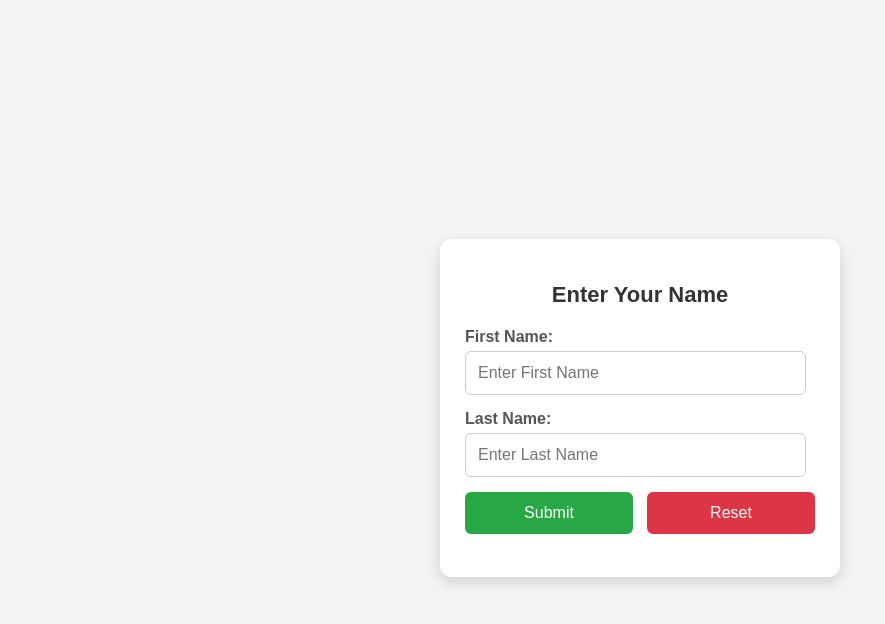
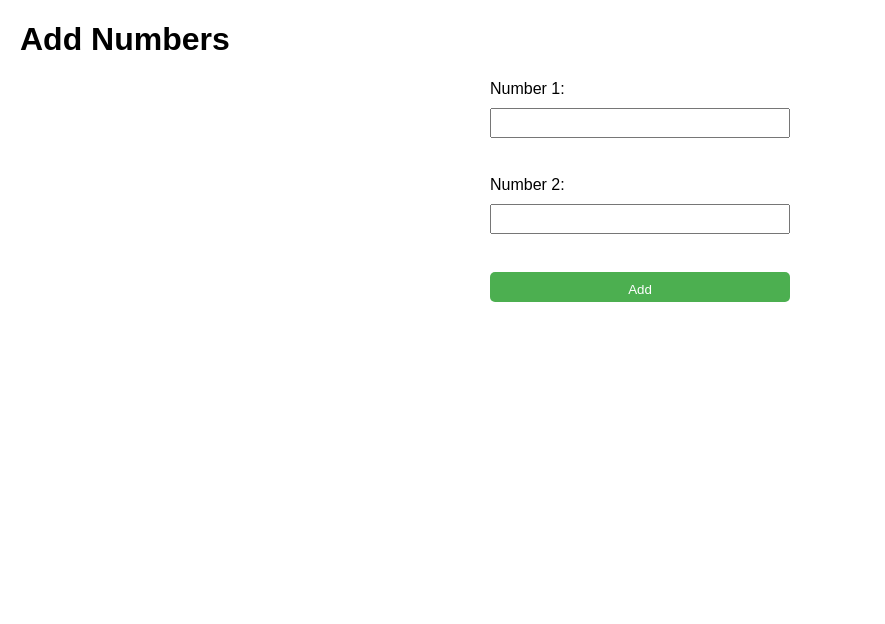
Before and after one commit to prasadp1307/Assignment-, a plain HTML site: page index.html in a window 1280 px wide. Shown: the whole page, without its empty margins (0-885 px from the left). Drawn offline with Linux system fonts and the light colour scheme.

Commit message:
async-fx

```diff
--- a/index.html
+++ b/index.html
@@ -1,54 +1,51 @@
+
 <!DOCTYPE html>
 <html lang="en">
 <head>
     <meta charset="UTF-8">
     <meta name="viewport" content="width=device-width, initial-scale=1.0">
-    <title>User Form</title>
-    <link rel="stylesheet" href="styles.css">
+    <title>Add Numbers</title>
+    <link rel="stylesheet" href="style.css">
+</head>
+<body>
+    <h1>Add Numbers</h1>
+    <form>
+        <label for="num1">Number 1:</label>
+        <input type="number" id="num1" required><br><br>
+        <label for="num2">Number 2:</label>
+        <input type="number" id="num2" required><br><br>
+        <button id="add-btn">Add</button>
+    </form>
+    <p id="result"></p>
+    <p id="error"></p>
+
     <script>
-        function displayResult(event) {
-            event.preventDefault(); // Prevent form submission reload
-            let firstName = document.getElementById("firstName").value;
-            let lastName = document.getElementById("lastName").value;
+        const addBtn = document.getElementById('add-btn');
+        const num1Input = document.getElementById('num1');
+        const num2Input = document.getElementById('num2');
+        const resultPara = document.getElementById('result');
+        const errorPara = document.getElementById('error');
 
-            if (firstName.trim() === "" || lastName.trim() === "") {
-                document.getElementById("result").innerText = "Please enter both names!";
-                document.getElementById("result").style.color = "red";
-            } else {
-                document.getElementById("result").innerText = "Hello, " + firstName + " " + lastName + "!";
-                document.getElementById("result").style.color = "green";
+        addBtn.addEventListener('click', async (e) => {
+            e.preventDefault();
+            try {
+                const num1 = parseFloat(num1Input.value);
+                const num2 = parseFloat(num2Input.value);
+                const result = await addNumbers(num1, num2);
+                resultPara.textContent = `Result: ${result}`;
+                errorPara.textContent = '';
+            } catch (error) {
+                errorPara.textContent = `Error: ${error.message}`;
+                resultPara.textContent = '';
             }
-        }
+        });
 
-        function resetForm() {
-            document.getElementById("userForm").reset();
-            document.getElementById("result").innerText = "";
+        async function addNumbers(num1, num2) {
+            if (typeof num1 !== 'number' || typeof num2 !== 'number') {
+                throw new Error('Both arguments must be numbers');
+            }
+            return Promise.resolve(num1 + num2);
         }
     </script>
-</head>
-<body>
-
-    <div class="container">
-        <h2>Enter Your Name</h2>
-        <form id="userForm" onsubmit="displayResult(event)">
-            <div class="input-group">
-                <label for="firstName">First Name:</label>
-                <input type="text" id="firstName" placeholder="Enter First Name">
-            </div>
-
-            <div class="input-group">
-                <label for="lastName">Last Name:</label>
-                <input type="text" id="lastName" placeholder="Enter Last Name">
-            </div>
-
-            <div class="button-group">
-                <button type="submit">Submit</button>
-                <button type="button" onclick="resetForm()">Reset</button>
-            </div>
-        </form>
-
-        <p id="result"></p>
-    </div>
-
 </body>
 </html>
```
